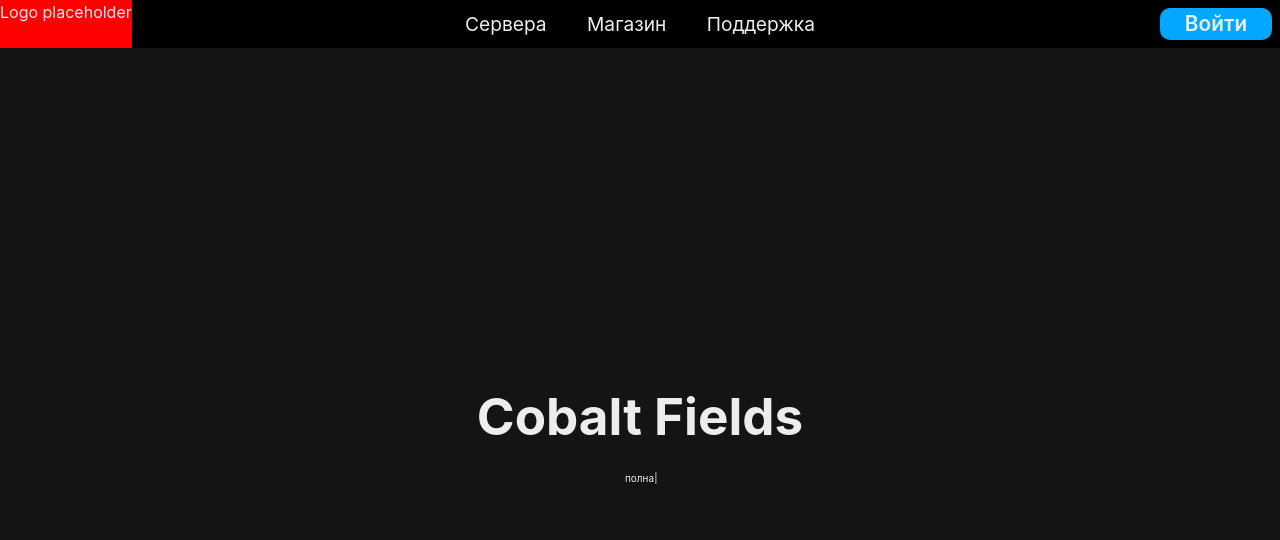
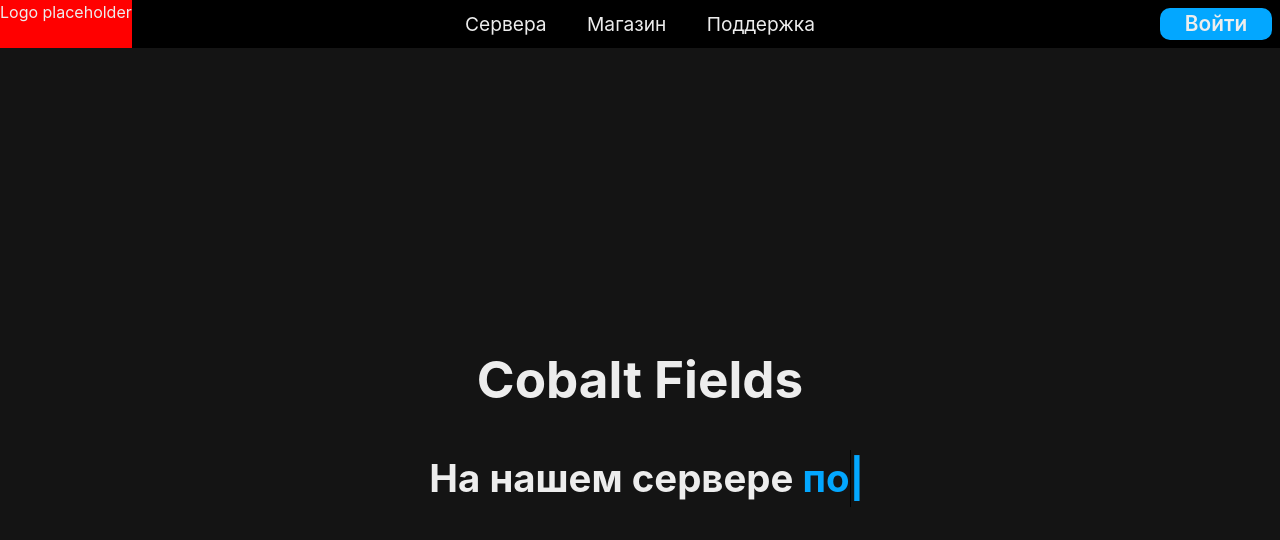
Before and after one commit to RustCobaltFields/CobaltFieldsWeb, a Next.js app: page / in a window 1280 px wide. Shown: the top 540 px of the page. Built offline with nearby package versions, Linux system fonts and the light colour scheme; no server answers.

Commit message:
Small fixes

```diff
--- a/src/app/page.tsx
+++ b/src/app/page.tsx
@@ -23,7 +23,16 @@ export default async function Page() {
                 Cobalt Fields
             </div>
             {/*<DynamicTitle/>*/}
-            <TypeWriter strings={typeWriterStrings} delayAfterDelete={1000} delayAfterPrint={1000} delayBetweenSymbol={100} />
+            <div className="titleContainer">
+                <span className="titleStaticPart">На нашем сервере </span>
+                <TypeWriter
+                    strings={typeWriterStrings}
+                    delayAfterDelete={500}
+                    delayAfterPrint={500}
+                    delayBetweenSymbol={75}
+                    wrapperClassName={"titleDynamicPart"}
+                />
+            </div>
         </div>
     </>
 }
--- a/src/module/type_writer/type_writer.module.tsx
+++ b/src/module/type_writer/type_writer.module.tsx
@@ -23,8 +23,8 @@ export default function TypeWriter(
         delayAfterPrint,
         delayBetweenSymbol,
         debug = false,
-        wrapperClassName = undefined,
-        cursorClassName = undefined
+        wrapperClassName = "type_writer_wrapper",
+        cursorClassName = "cursor"
     }: DynamicTypingTextProps
 ) {
     const [displayedText, setDisplayedText] = useState("")
@@ -75,8 +75,8 @@ export default function TypeWriter(
             clearTimeout(updateTimeout);
         }
     }, [delay]);
-    return <span className={wrapperClassName != undefined ? wrapperClassName : ""}>
+    return <span className={wrapperClassName}>
         {displayedText}
-        {isCursor ? <span className={cursorClassName != undefined ? cursorClassName : "cursor"}>|</span> : <></>}
+        {isCursor ? <span className={cursorClassName}>|</span> : <></>}
     </span>
 }
```
